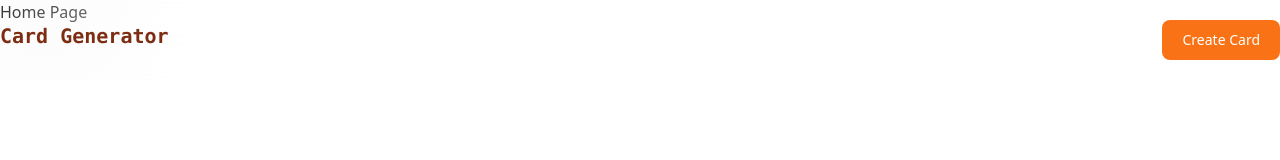
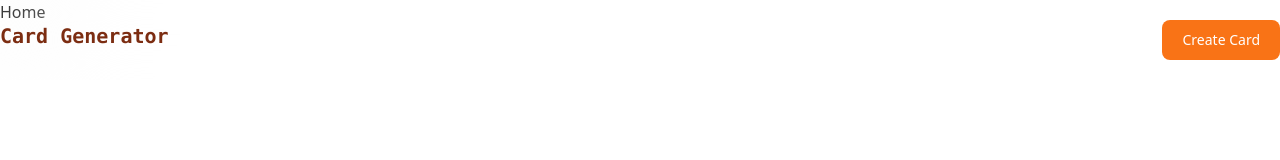
Before and after one commit to anoopraju31/100xdevs_cohort, a React (Vite) app in the folder Week 5/assigments/business-card/: page / in a window 1280 px wide. Shown: the top 160 px of the page. Built offline with nearby package versions, Linux system fonts and the light colour scheme.

Commit message:
Week 5 - Assignment: Business Card - Home Page - initial

```diff
--- a/Week 5/assigments/business-card/src/App.jsx
+++ b/Week 5/assigments/business-card/src/App.jsx
@@ -3,8 +3,9 @@ import { Toaster } from 'react-hot-toast'
 import Navbar from './components/Navbar'
 import SignUpPage from './pages/SignUpPage'
 import SignInPage from './pages/SignInPage'
+import Home from './pages/Home'
+import CreateCard from './pages/CreateCard'
 import EditCardPage from './pages/EditCardPage'
-import CreateCard from './pages/CreateCard'
 
 const App = () => {
 	return (
@@ -13,7 +14,7 @@ const App = () => {
 			<Routes>
 				<Route path='/sign-up' element={<SignUpPage />} />
 				<Route path='/sign-in' element={<SignInPage />} />
-				<Route path='/' element={<h1> Home Page </h1>} />
+				<Route path='/' element={<Home />} />
 				<Route path='/create-card' element={<CreateCard />} />
 				<Route path='/edit-card' element={<EditCardPage />} />
 			</Routes>
--- /dev/null
+++ b/Week 5/assigments/business-card/src/pages/Home.jsx
@@ -0,0 +1,5 @@
+const Home = () => {
+	return <div>Home</div>
+}
+
+export default Home
```
